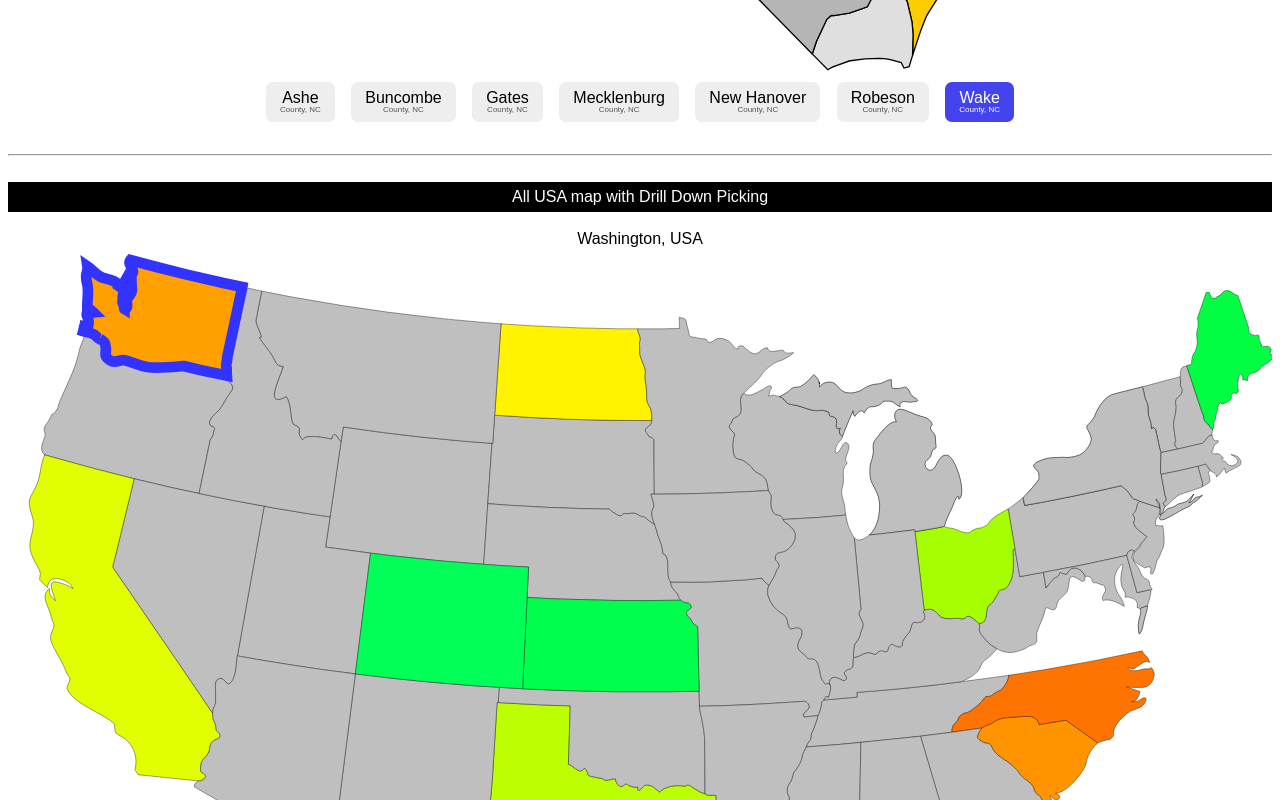
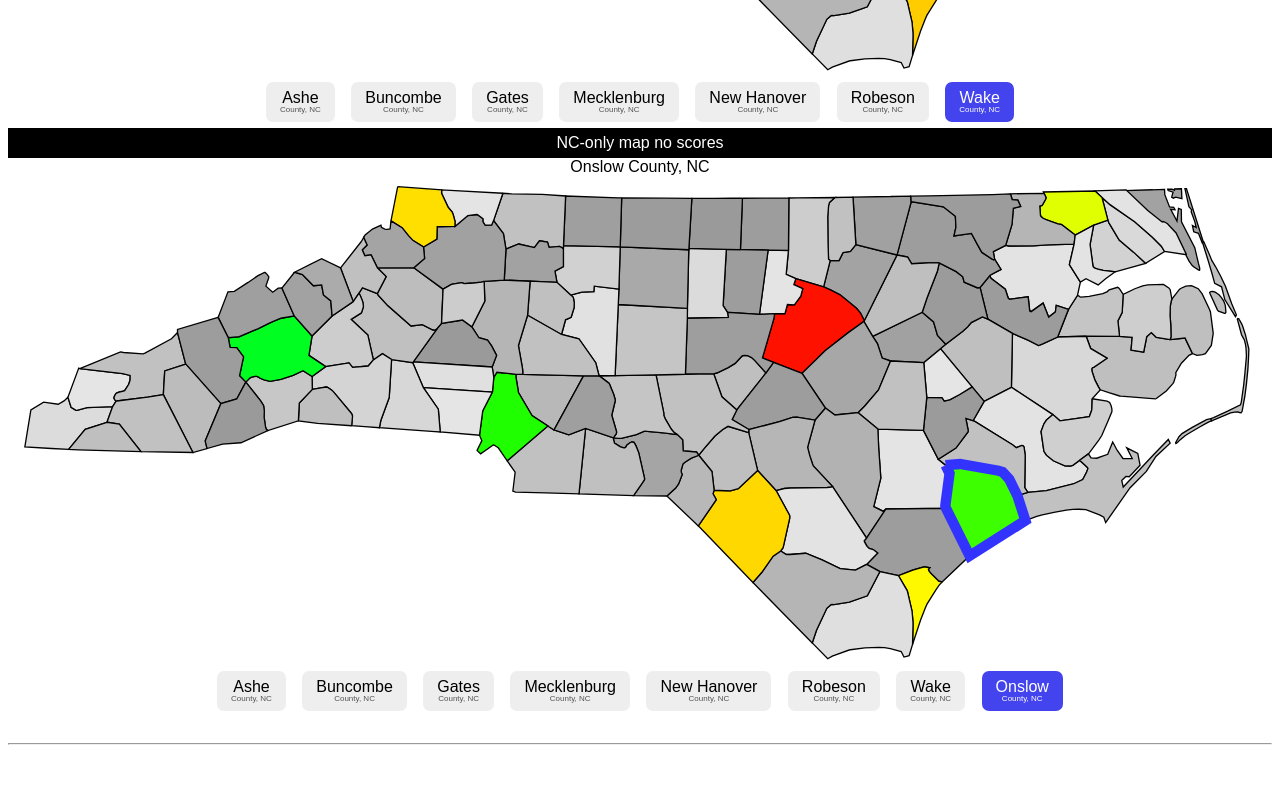
Before and after one commit to kenlane33/map-nc, a React (Create React App) app: page / in a window 1280 px wide. Shown: the part 500-1300 px from the top of the page. After the commit the page ends 1279 px from the top, so only its background shows below. Built offline with nearby package versions, Linux system fonts and the light colour scheme.

Commit message:
Map, MapPicker and MapDrilldown all work the same now.

```diff
--- a/src/App.js
+++ b/src/App.js
@@ -39,14 +39,16 @@ export default function App() {
         {fakeScoreReport}
       </pre>
       <MapUsaStateNCScores scores={fakeScores} doPickPart={doPickPart} />
+      <Header txt="NC-only map no scores" />
+      <MapUsaStateNC scores={fakeScores} doPickPart={doPickPart} />
 
       <br/><hr/><br/>
 
-      <Header txt="All USA map with Drill Down Picking" />
+      {/* <Header txt="All USA map with Drill Down Picking" />
       <br/>
       <MapUsaStatesAll doPickPart={doPickPart} />
 
-      <br/><br/><br/>
+      <br/><br/><br/> */}
 
     </div>
   );
--- a/src/components/maps/MapPicker.js
+++ b/src/components/maps/MapPicker.js
@@ -1,6 +1,6 @@
 import React, {useState, useEffect} from "react"
 // import {changeLumInHslStr, hashStrToGrey, scoreToColor, stringToColor, stringToGrey} from './../helpers/colorGen'
-import MapRegionSvg from './MapRegionSvg'
+import MapSvg from './MapSvg'
 import ButtonPicker from './ButtonPicker'
 import {getPropsByRegion} from '../../helpers/regionsParts'
 
@@ -60,10 +60,12 @@ export default function MapPicker( props ) {
 
   return (
     <div>
+
       <div className="clickable-state-map-county-label">
         {partWords}
       </div>
-      <MapRegionSvg
+
+      <MapSvg
         {...props}
 
         parts={parts}
@@ -75,6 +77,9 @@ export default function MapPicker( props ) {
         doClickEnabledPart={doClickEnabledPart}
         doClickDisabledPart={doClickDisabledPart}
       />
+
+      {msg && <div style={{background:'pink'}}>{msg}</div>}
+
       <ButtonPicker
         regionName={regionName}
         enabledParts={enabledParts}
@@ -83,7 +88,7 @@ export default function MapPicker( props ) {
         abbreviations={partAbbreviations}
         buttonTextFn={buttonTextFn}
       />
-      {msg && <div style={{background:'pink'}}>{msg}</div>}
+
     </div>
   )
 }
```
Also changed, not shown: src/components/maps/Map.js (+28 -16 lines), src/components/maps/MapSvg.js (renamed from src/components/maps/MapRegionSvg.js).
